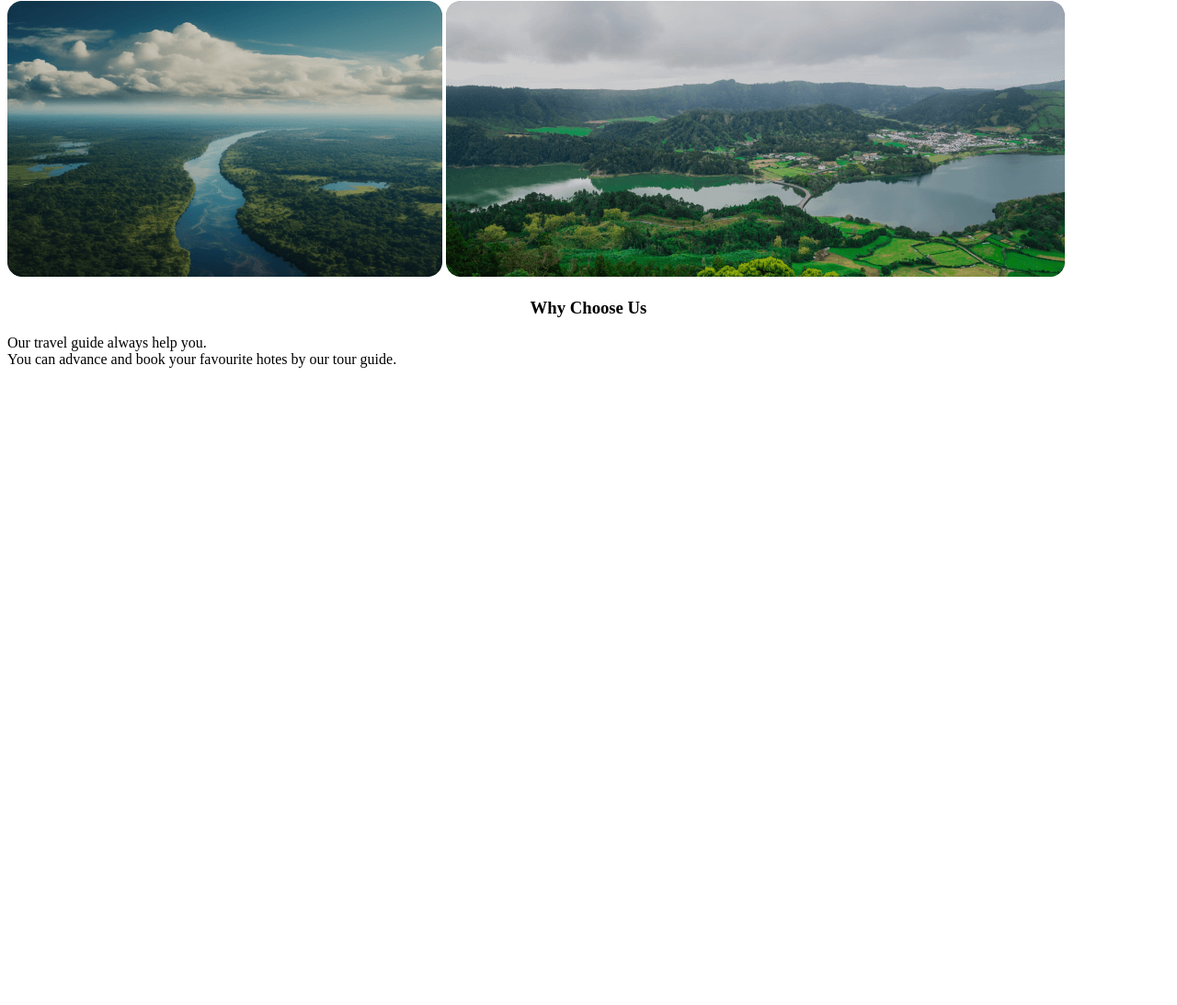
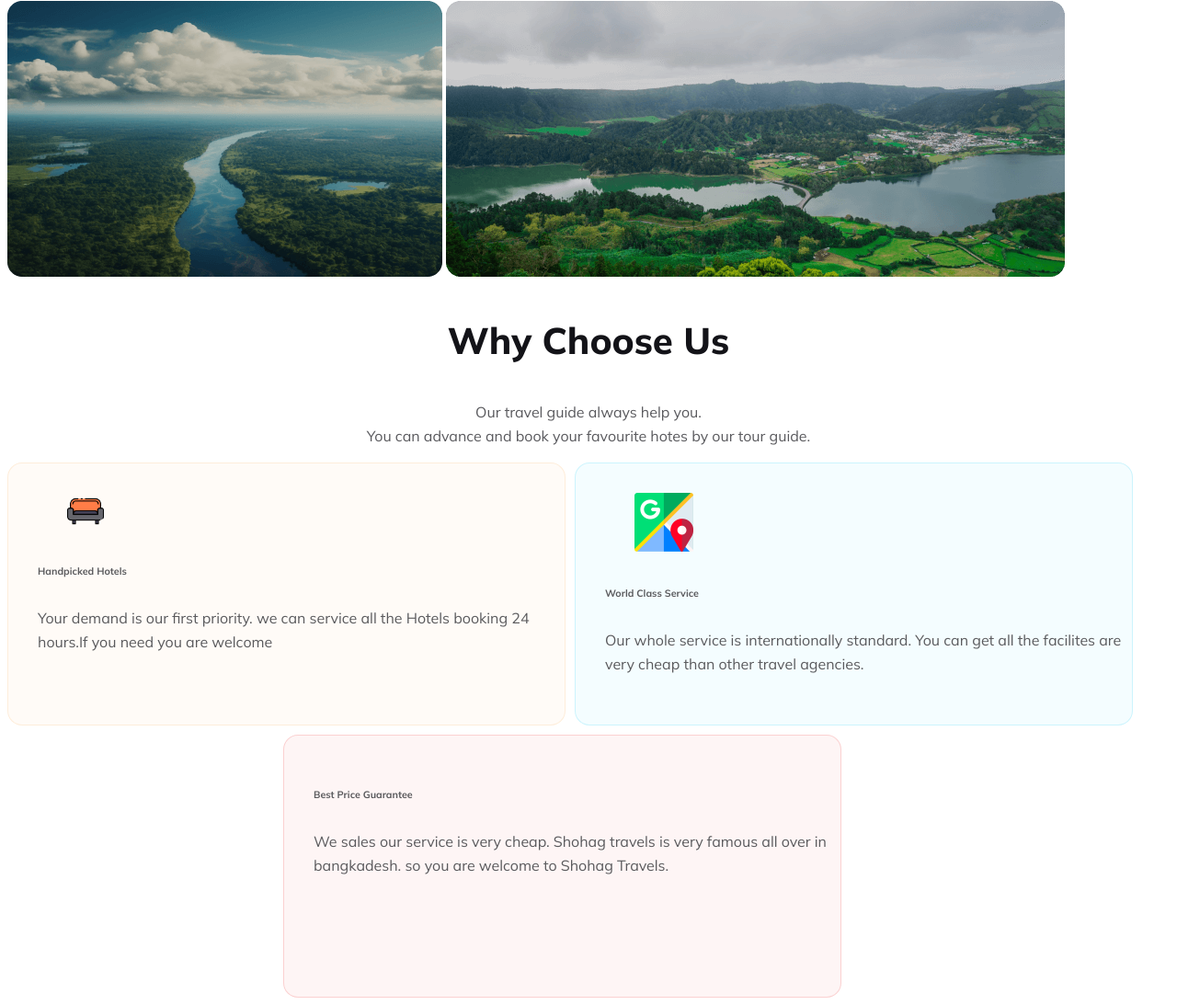
Before and after one commit to shohag0007/shohag-travels-2nd-assignment, a plain HTML site: page index.html in a window 1280 px wide. Shown: the part 2098-3191 px from the top of the page at 92% size. Before the commit the page ends 2514 px from the top, so only its background shows below. Drawn offline with Linux system fonts and the light colour scheme.

```diff
--- a/index.html
+++ b/index.html
@@ -102,9 +102,32 @@
     <h3 class="choose-us-title">Why Choose Us</h3>
     <p class="choose-us-title-description">Our travel guide always help you. <br>You can advance and book your favourite hotes by our tour guide.</p>
  <div class="choose-us-container">
+    <div class="choose-us-container1">
+        <img src="./Images/sofa.png" alt="">
+        <h6>Handpicked Hotels</h6>
+        <p>Your demand is our first priority. we can service all the Hotels booking 24 hours.If you need you are welcome</p>
+
+    </div>
+    <div class="choose-us-container2">
+        <img src="./Images/google-maps.png" alt="">
+        <h6>World Class Service</h6>
+        <p>Our whole service is internationally standard. You can get all the facilites are very cheap than other travel agencies. </p>
+
+    </div>
+
+    </div>
 
 
- </div>
+
+    <div class="choose-us-container3">
+        <img src="" alt="">
+
+        <h6>Best Price Guarantee</h6>
+
+        <p>We sales our service is very cheap. Shohag travels is very famous all over in bangkadesh. so you are welcome to Shohag Travels. </p>
+
+    </div>
+
 
 
    </section>
--- a/styles/style.css
+++ b/styles/style.css
@@ -1,4 +1,9 @@
 @import url('https://fonts.googleapis.com/css2?family=Mulish:ital,wght@0,200;0,300;0,400;0,500;0,600;0,700;0,800;1,600&display=swap');
+
+
+
+
+
 
 nav {
     display: flex;
@@ -168,13 +173,123 @@
 flex-shrink: 0;
 }
 
+
+
 /* why choose us */
 
 .choose-us .choose-us-title {
     text-align: center;
+    color: #131318;
+text-align: center;
+font-family: Mulish;
+font-size: 40px;
+font-style: normal;
+font-weight: 800;
+line-height: normal;
 
 }
 
-.choose-us-title .choose-us-description{
+.choose-us .choose-us-title-description{
     text-align:center;
+    color: rgba(19, 19, 24, 0.70);
+text-align: center;
+font-family: Mulish;
+font-size: 16px;
+font-style: normal;
+font-weight: 400;
+line-height: 26px; /* 162.5% */
 }
+
+.choose-us-container1{
+    width: 573px;
+height: 284px;
+flex-shrink: 0;
+border-radius: 16px;
+border: 1px solid rgba(251, 181, 99, 0.20);
+background: rgba(251, 181, 99, 0.05);
+padding-left: 32px;
+color: #5A5A5D;
+
+font-family: Mulish;
+font-size: 16px;
+font-style: normal;
+font-weight: 400;
+line-height: 26px;
+
+
+
+}
+
+.choose-us-container1 img{
+    width: 40pxpx;
+height: 40px;
+flex-shrink: 0;
+fill: linear-gradient(0deg, rgba(1, 123, 174, 0.00) 76.19%, #017BAE 111.78%);
+padding-left: 32px;
+padding-top: 32px;
+
+}
+
+
+.choose-us-container2{
+    width: 573px;
+height: 284px;
+flex-shrink: 0;
+border-radius: 16px;
+border: 1px solid rgba(41, 206, 246, 0.20);
+background: rgba(41, 206, 246, 0.05);
+color: #5A5A5D;
+
+font-family: Mulish;
+font-size: 16px;
+font-style: normal;
+font-weight: 400;
+line-height: 26px;
+padding-left: 32px;
+}
+
+.choose-us-container2 img{
+
+    width: 64px;
+height: 64px;
+flex-shrink: 0;
+padding-left: 32px;
+padding-top: 32px;
+
+}
+
+.choose-us-container{
+    display: flex;
+    gap: 10px;
+}
+
+.choose-us-container3{
+    width: 573px;
+height: 284px;
+flex-shrink: 0;
+border-radius: 16px;
+border: 1px solid rgba(233, 68, 68, 0.20);
+background: rgba(233, 68, 68, 0.05);
+color: #5A5A5D;
+font-family: Mulish;
+font-size: 16px;
+font-style: normal;
+font-weight: 400;
+line-height: 26px;
+padding-left: 32px;
+gap: 10px;
+
+}
+
+ .choose-us-container3{
+
+  margin-left: 300px;
+  margin-top: 10px;
+
+ }
+
+
+
+.choose-us-container3 img{
+
+}
```
Also changed, not shown: Images/google-maps.png (added), Images/sofa.png (added).
